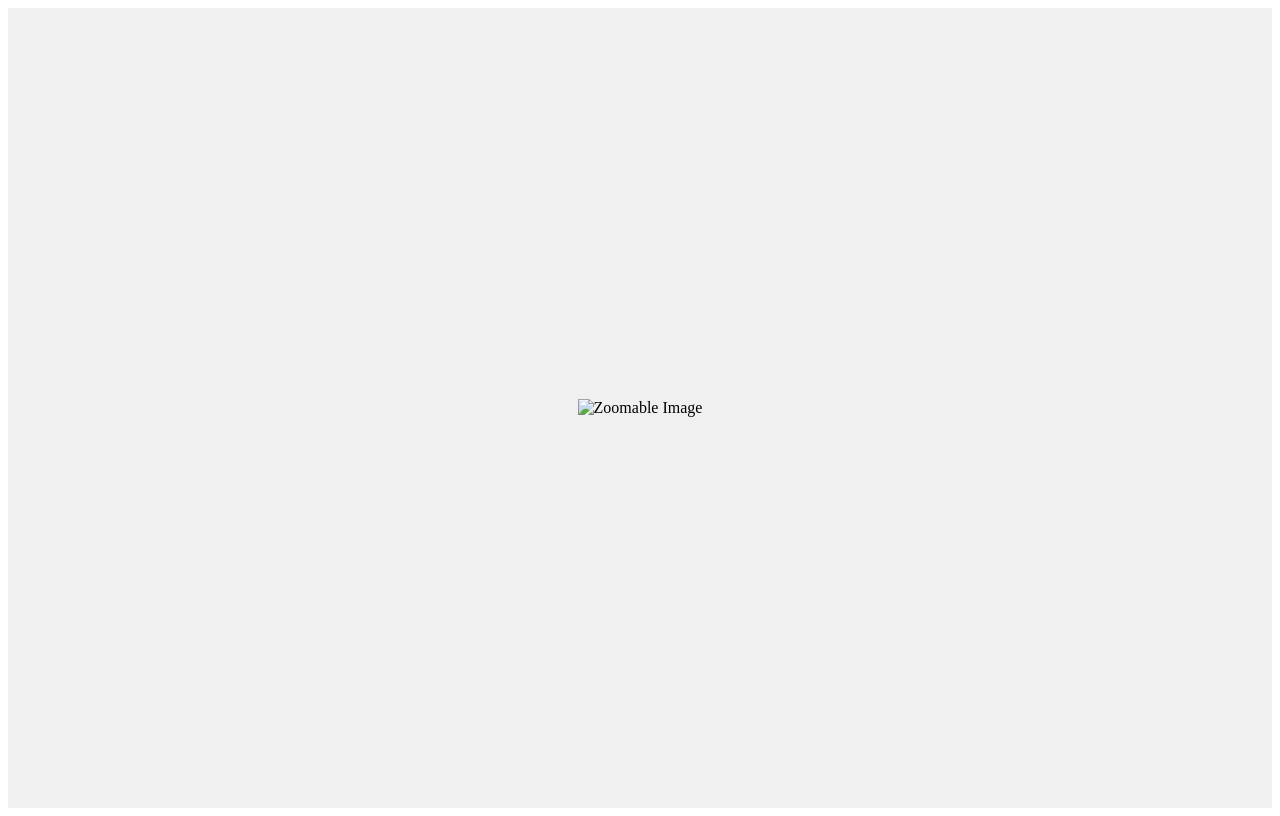
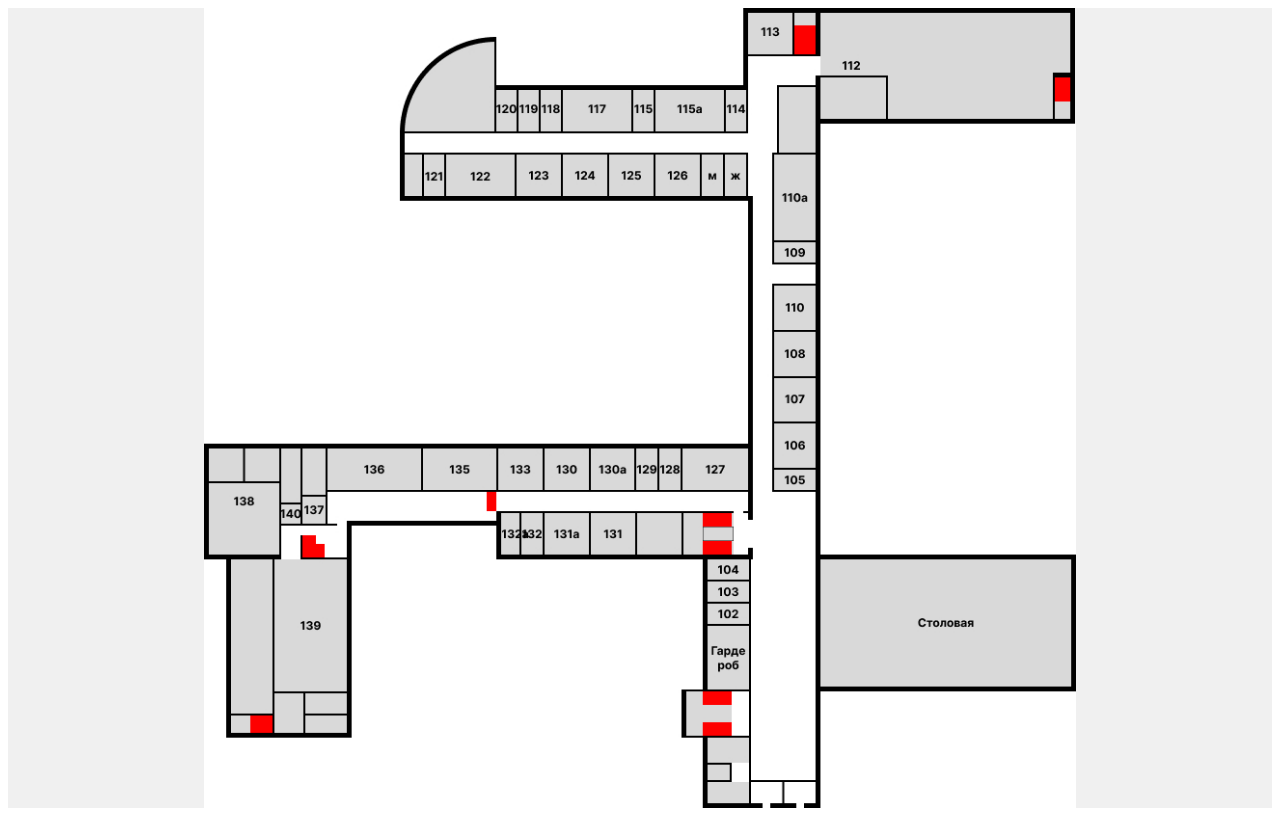
Before and after one commit to EnoTT-031/Map, a plain HTML site: page index.html in a window 1280 px wide. Drawn offline with nearby package versions, Linux system fonts and the light colour scheme.

Commit message:
Update index.html

```diff
--- a/index.html
+++ b/index.html
@@ -24,7 +24,7 @@
 </head>
 <body>
     <div id="image-container">
-        <img id="zoomable-image" src="your-image.jpg" alt="Zoomable Image">
+        <img id="zoomable-image" src="./map.jpg" alt="Zoomable Image">
     </div>
     <script>
         document.addEventListener("DOMContentLoaded", function() {
```
